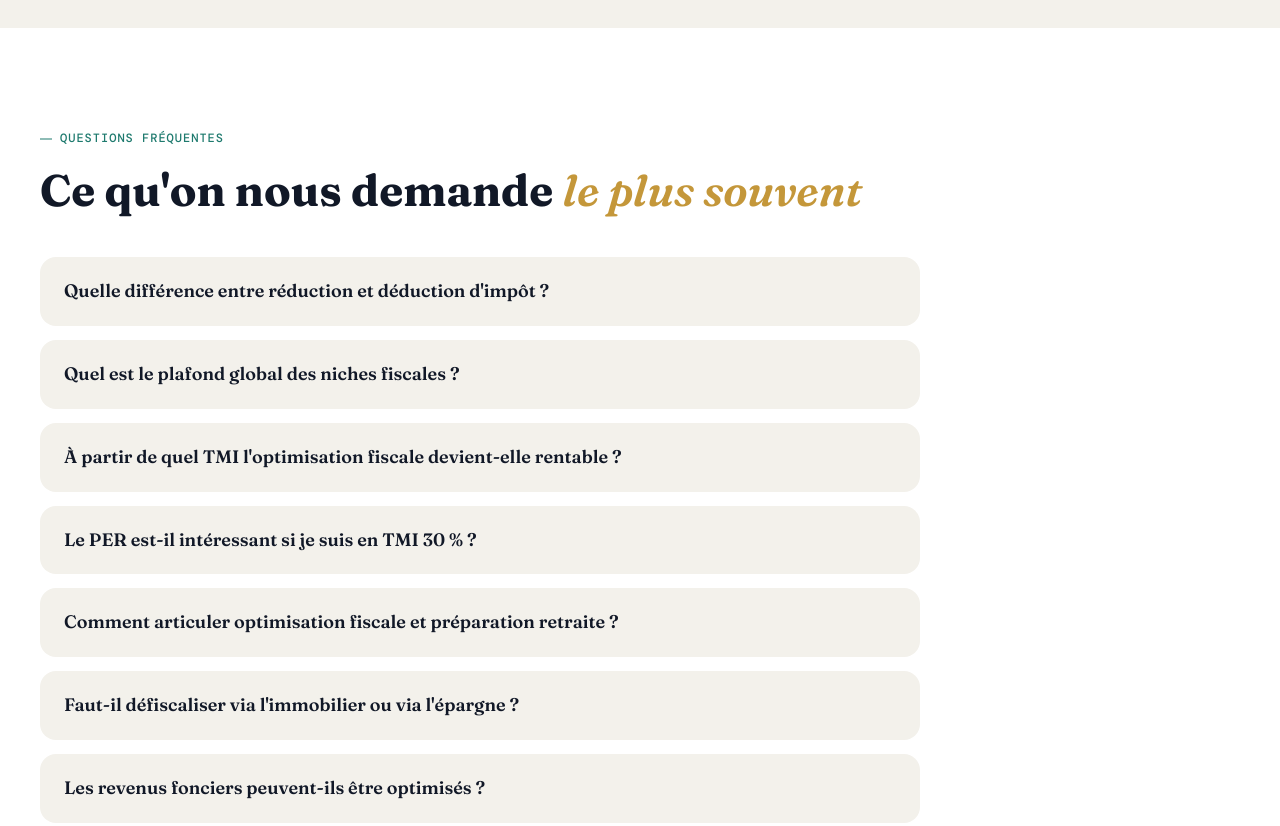
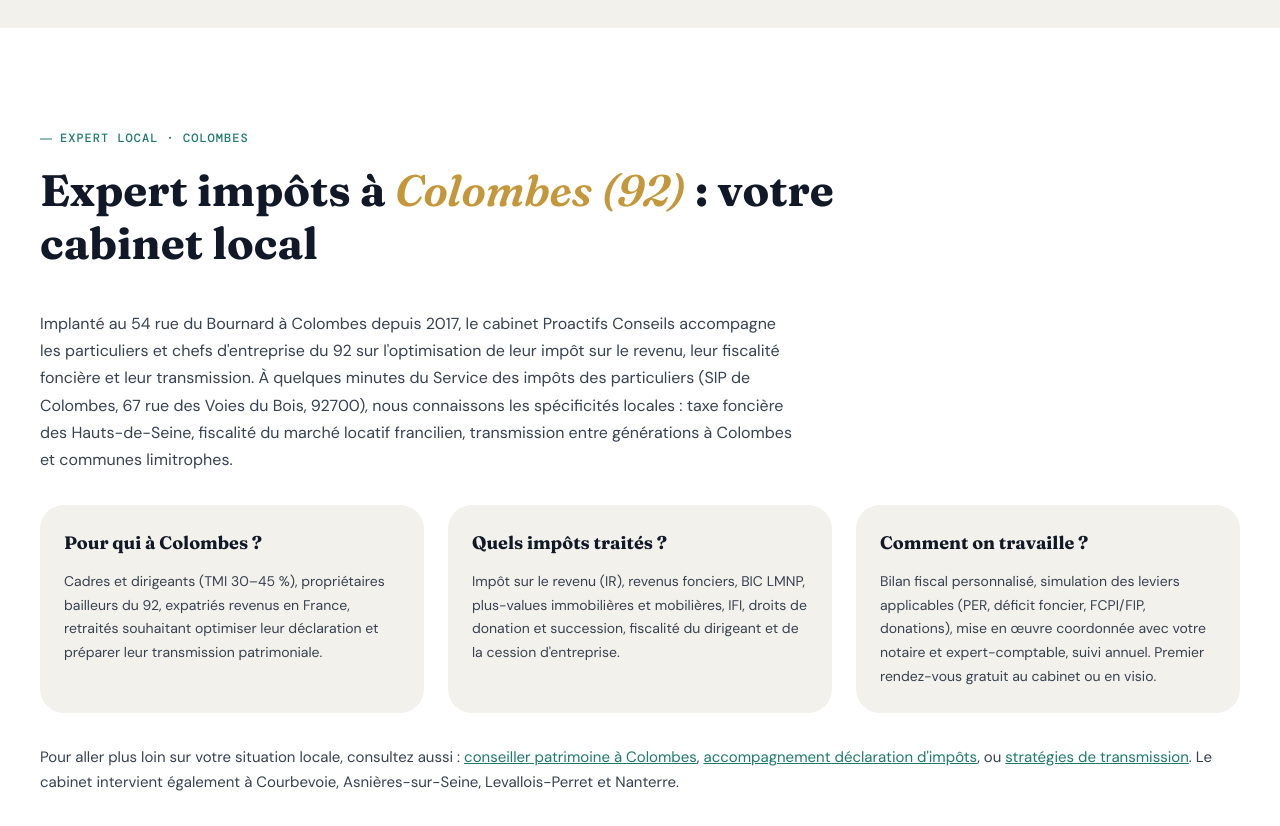
Before and after one commit to medymatima-a11y/proactifs-conseils, a plain HTML site: page optimisation-fiscale-ile-de-france.html in a window 1280 px wide. Shown: the part 5580-6406 px from the top of the page. Drawn offline with nearby package versions, Linux system fonts and the light colour scheme.

Commit message:
SEO local: ciblage 'impot Colombes' sur page optimisation fiscale

```diff
--- a/optimisation-fiscale-ile-de-france.html
+++ b/optimisation-fiscale-ile-de-france.html
@@ -6,13 +6,13 @@
 <link rel="icon" type="image/x-icon" href="/favicon.ico">
 <link rel="icon" type="image/png" href="/favicon.png">
 <link rel="apple-touch-icon" href="/favicon.png">
-  <meta name="description" content="Réduisez vos impôts légalement en Île-de-France. PER, défiscalisation immobilière, FCPI. Cabinet patrimonial à Colombes (92). Bilan fiscal sur-mesure →">
-  <title>Optimisation Fiscale Île-de-France | CGP Colombes 92</title>
+  <meta name="description" content="Expert impôts à Colombes (92) : réduisez votre IR, optimisez foncier et LMNP, déclaration sur-mesure. Cabinet CGP indépendant. Bilan gratuit →">
+  <title>Expert Impôts Colombes (92) | Optimisation Fiscale CGP</title>
   <link rel="canonical" href="https://proactifsconseils.fr/optimisation-fiscale-ile-de-france">
 <meta name="robots" content="index, follow">
 <meta name="twitter:card" content="summary_large_image">
-<meta name="twitter:title" content="Optimisation Fiscale Île-de-France | CGP Colombes 92">
-<meta name="twitter:description" content="Réduisez vos impôts légalement en Île-de-France. PER, défiscalisation immobilière, FCPI. Cabinet patrimonial à Colombes (92). Bilan fiscal sur-mesure →">
+<meta name="twitter:title" content="Expert Impôts Colombes (92) | Optimisation Fiscale CGP">
+<meta name="twitter:description" content="Expert impôts à Colombes (92) : réduisez votre IR, optimisez foncier et LMNP, déclaration sur-mesure. Cabinet CGP indépendant. Bilan gratuit →">
   <link href="https://fonts.googleapis.com/css2?family=Fraunces:ital,opsz,wght@0,9..144,300;0,9..144,400;0,9..144,600;0,9..144,700;1,9..144,400;1,9..144,600&family=DM+Sans:wght@300;400;500;600&family=DM+Mono:wght@400;500&display=swap" rel="stylesheet">
   <script type="application/ld+json">
   {"@context":"https://schema.org","@type":"Service","name":"Optimisation Fiscale","provider":{"@type":"FinancialService","name":"Proactifs Conseils","address":{"@type":"PostalAddress","streetAddress":"54 Rue du Bournard","addressLocality":"Colombes","postalCode":"92700","addressCountry":"FR"},"telephone":"+33184782830","priceRange":"€€","image":"https://proactifsconseils.fr/images/proactifs-logo.png"},"description":"Optimisation fiscale pour particuliers et chefs d'entreprise : PER, déficit foncier, SCPI, assurance vie, loi Pinel, apport-cession.","areaServed":["Colombes","Hauts-de-Seine","Île-de-France"]}
@@ -723,7 +723,7 @@
   <script src="/popup.js" defer></script>
   <meta property="og:type" content="website">
   <meta property="og:url" content="https://proactifsconseils.fr/optimisation-fiscale-ile-de-france">
-  <meta property="og:title" content="Optimisation Fiscale Île-de-France | CGP Colombes 92">
+  <meta property="og:title" content="Expert Impôts Colombes (92) | Optimisation Fiscale CGP">
   <meta property="og:description" content="Réduisez vos impôts légalement en Île-de-France. PER, défiscalisation immobilière, FCPI. Cabinet patrimonial à Colombes (92). Bilan fiscal sur-mesure →">
   <meta property="og:image" content="https://proactifsconseils.fr/images/optimisation-fiscale.webp">
   <meta property="og:locale" content="fr_FR">
@@ -1003,6 +1003,31 @@
     </div>
   </section>
 
+  <section class="sec sec-white reveal" id="expert-impots-colombes">
+    <div class="container">
+      <div class="sec-label">Expert local · Colombes</div>
+      <h2 class="sec-title">Expert impôts à <em>Colombes (92)</em> : votre cabinet local</h2>
+      <p style="font-size:16px; color:var(--ink-soft); max-width:760px; margin-bottom:32px; line-height:1.7;">Implanté au 54 rue du Bournard à Colombes depuis 2017, le cabinet Proactifs Conseils accompagne les particuliers et chefs d'entreprise du 92 sur l'optimisation de leur impôt sur le revenu, leur fiscalité foncière et leur transmission. À quelques minutes du Service des impôts des particuliers (SIP de Colombes, 67 rue des Voies du Bois, 92700), nous connaissons les spécificités locales : taxe foncière des Hauts-de-Seine, fiscalité du marché locatif francilien, transmission entre générations à Colombes et communes limitrophes.</p>
+
+      <div style="display:grid; grid-template-columns:repeat(auto-fit, minmax(280px, 1fr)); gap:24px; margin-bottom:32px;">
+        <div style="background:var(--sand); border-radius:var(--r-lg); padding:24px;">
+          <h3 style="font-family:'Fraunces',serif; font-size:18px; font-weight:700; margin-bottom:12px;">Pour qui à Colombes ?</h3>
+          <p style="color:var(--ink-soft); line-height:1.7; margin-bottom:0; font-size:14px;">Cadres et dirigeants (TMI 30–45 %), propriétaires bailleurs du 92, expatriés revenus en France, retraités souhaitant optimiser leur déclaration et préparer leur transmission patrimoniale.</p>
+        </div>
+        <div style="background:var(--sand); border-radius:var(--r-lg); padding:24px;">
+          <h3 style="font-family:'Fraunces',serif; font-size:18px; font-weight:700; margin-bottom:12px;">Quels impôts traités ?</h3>
+          <p style="color:var(--ink-soft); line-height:1.7; margin-bottom:0; font-size:14px;">Impôt sur le revenu (IR), revenus fonciers, BIC LMNP, plus-values immobilières et mobilières, IFI, droits de donation et succession, fiscalité du dirigeant et de la cession d'entreprise.</p>
+        </div>
+        <div style="background:var(--sand); border-radius:var(--r-lg); padding:24px;">
+          <h3 style="font-family:'Fraunces',serif; font-size:18px; font-weight:700; margin-bottom:12px;">Comment on travaille ?</h3>
+          <p style="color:var(--ink-soft); line-height:1.7; margin-bottom:0; font-size:14px;">Bilan fiscal personnalisé, simulation des leviers applicables (PER, déficit foncier, FCPI/FIP, donations), mise en œuvre coordonnée avec votre notaire et expert-comptable, suivi annuel. Premier rendez-vous gratuit au cabinet ou en visio.</p>
+        </div>
+      </div>
+
+      <p style="color:var(--ink-soft); line-height:1.7; margin-bottom:0; font-size:15px;">Pour aller plus loin sur votre situation locale, consultez aussi : <a href="/conseiller-patrimoine-colombes" style="color:var(--teal); text-decoration:underline;">conseiller patrimoine à Colombes</a>, <a href="/declaration-impots-ile-de-france" style="color:var(--teal); text-decoration:underline;">accompagnement déclaration d'impôts</a>, ou <a href="/transmission" style="color:var(--teal); text-decoration:underline;">stratégies de transmission</a>. Le cabinet intervient également à Courbevoie, Asnières-sur-Seine, Levallois-Perret et Nanterre.</p>
+    </div>
+  </section>
+
   <section class="sec sec-white reveal">
     <div class="container">
       <div class="sec-label">Questions fréquentes</div>
```
Also changed, not shown: conseiller-patrimoine-colombes.html (+3 -3 lines), declaration-impots-ile-de-france.html (+2 -2 lines).
